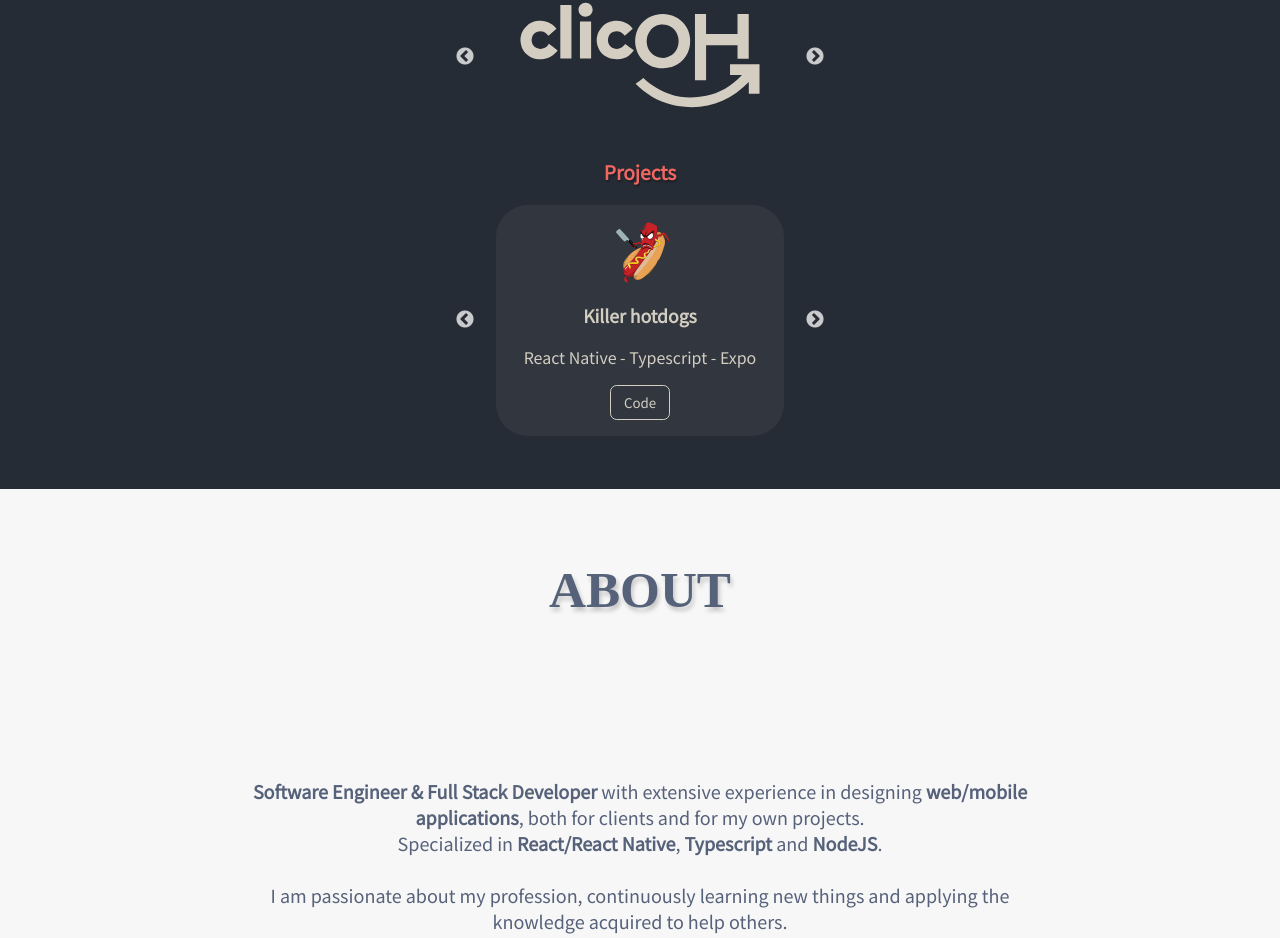
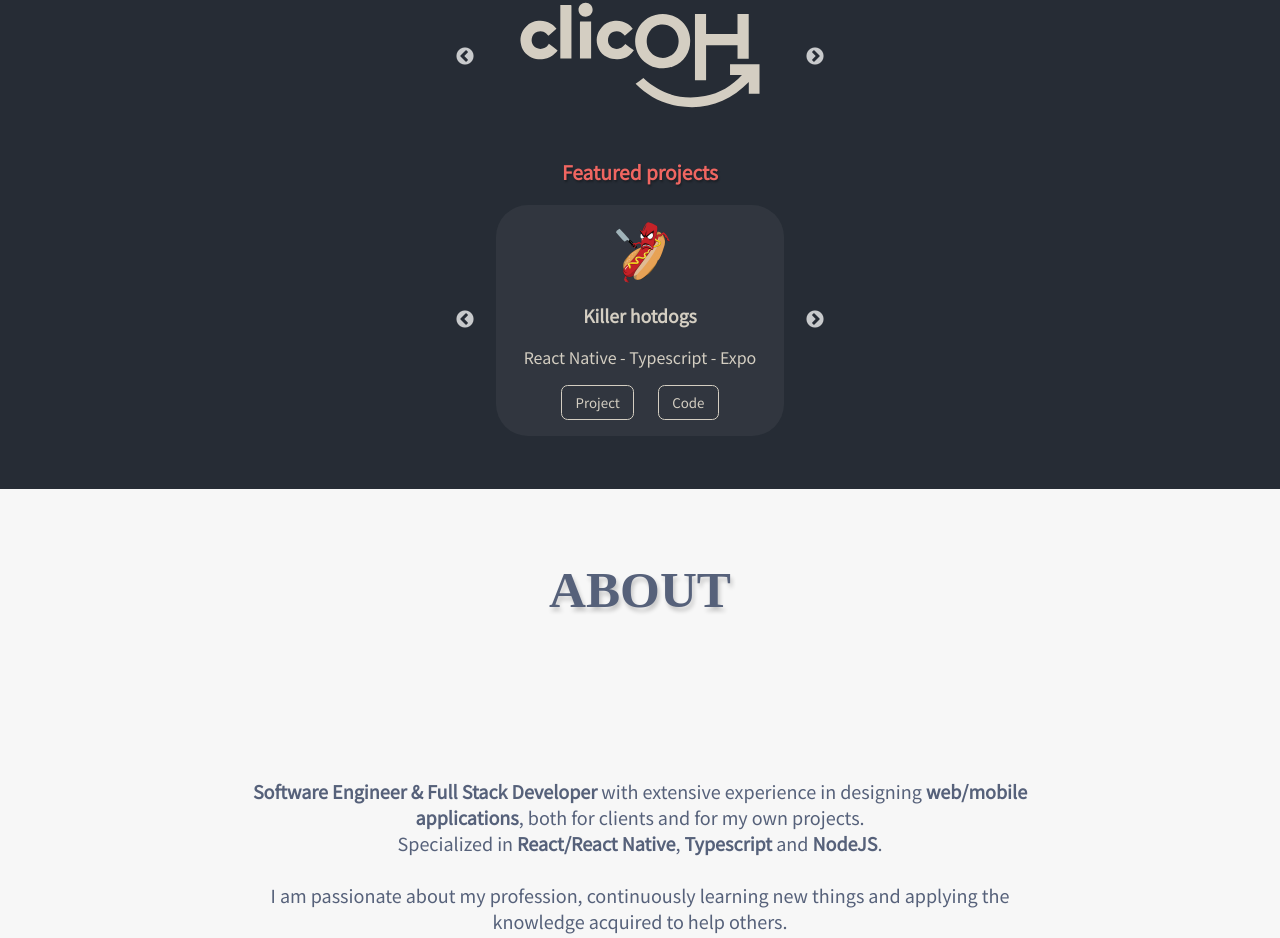
Before and after one commit to ezejerez/personal-website, a React (Vite) app: page / in a window 1280 px wide. Shown: the part 1111-2049 px from the top of the page. Built offline with nearby package versions, Linux system fonts and the light colour scheme; a web font is replaced by a local one.

Commit message:
[DEV] Fixed title & project url added

```diff
--- a/src/pages/Work/Work.tsx
+++ b/src/pages/Work/Work.tsx
@@ -23,7 +23,7 @@ export default function Work() {
         </div>
 
         <div className={styles["work-container"]}>
-          <h3 className={styles.title}>Projects</h3>
+          <h3 className={styles.title}>Featured projects</h3>
           <Carousel>
             {React.Children.toArray(
               PROJECTS.map((project) => {
--- a/src/pages/Work/projects/index.ts
+++ b/src/pages/Work/projects/index.ts
@@ -11,6 +11,7 @@ export const PROJECTS: Project[] = [
     img: "/killer-hotdogs.png",
     name: "Killer hotdogs",
     technologies: "React Native - Typescript - Expo",
+    projectUrl: "https://play.google.com/store/apps/details?id=com.ezejerez.killerpanchos",
     projectCode: "https://github.com/ezejerez/killer-hotdogs",
   },
 
```
